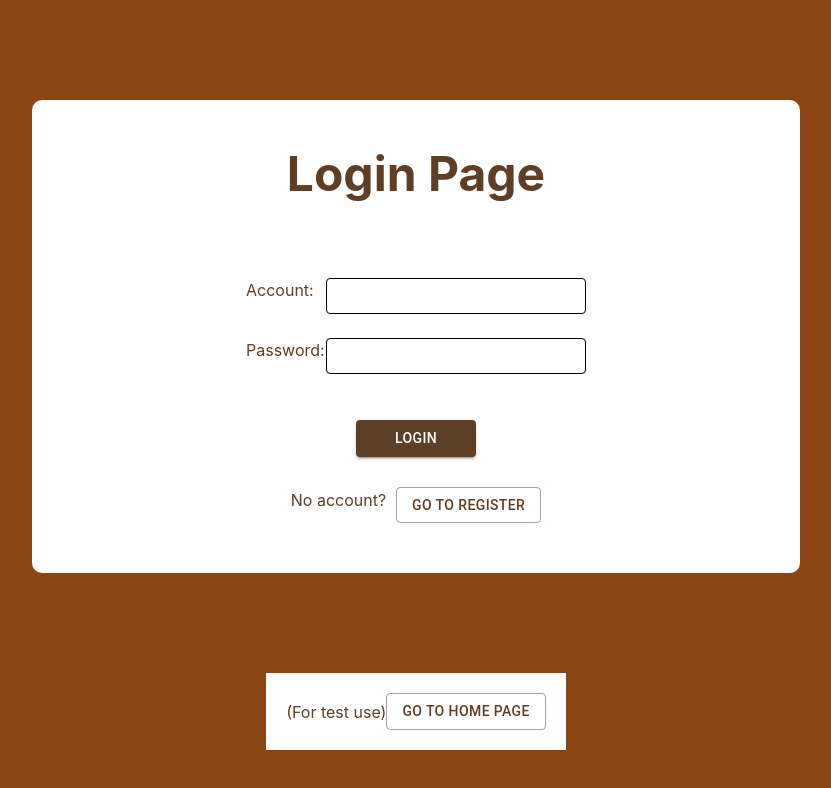
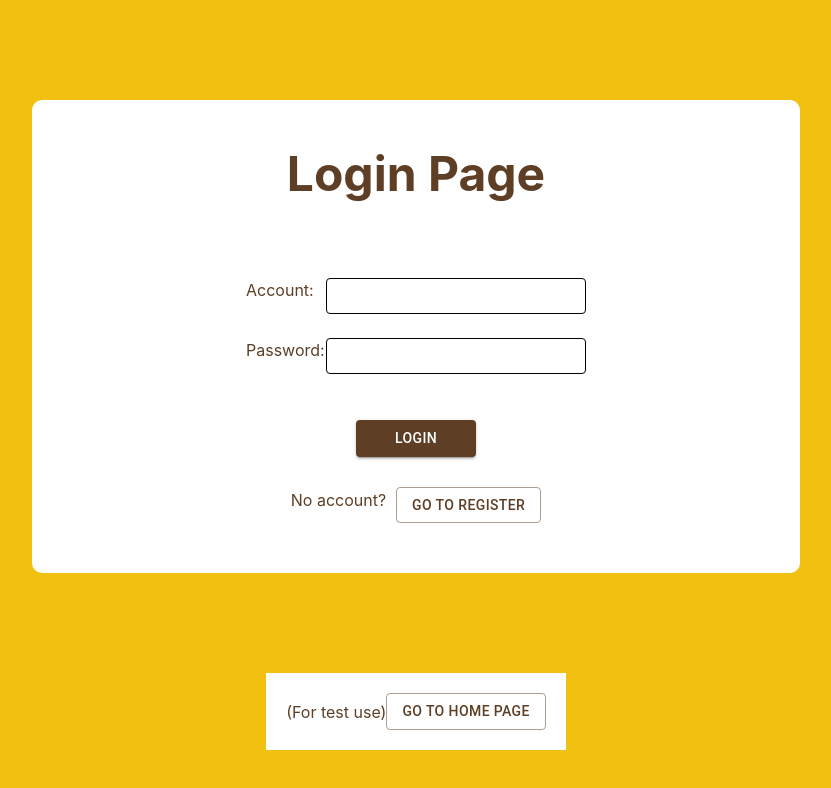
Before and after one commit to peanut0204/SAD_fp, a React (Create React App) app in the folder frontend/: page / in a window 1280 px wide. Shown: the top 788 px of the page, without its empty margins (224-1055 px from the left). Built offline with nearby package versions, Linux system fonts and the light colour scheme.

Commit message:
change background color of login and search food

```diff
--- a/frontend/src/pages/Login.jsx
+++ b/frontend/src/pages/Login.jsx
@@ -72,7 +72,7 @@ function Login() {
 
   return (
 
-    <div style={{ backgroundColor: 'saddlebrown', minHeight: '100vh' , display: 'flex', flexDirection: 'column', justifyContent: 'center', alignItems: 'center', color: '#5e3f26' }}>
+    <div style={{ backgroundColor: '#F1C010', minHeight: '100vh' , display: 'flex', flexDirection: 'column', justifyContent: 'center', alignItems: 'center', color: '#5e3f26' }}>
       <ThemeProvider theme={theme}>
         <div style={{ backgroundColor: 'white', borderRadius: '10px', padding: '50px', width: '60%', marginTop: '50px', marginBottom: '50px', display: 'flex', flexDirection: 'column', alignItems: 'center' }}>
           <h1 className="text-5xl font-bold mb-20"  >Login Page</h1>
--- a/frontend/src/pages/SearchFood.jsx
+++ b/frontend/src/pages/SearchFood.jsx
@@ -50,7 +50,7 @@ function SearchFood() {
 				<Navbar memberId={memberId} />
 			</div>
 			)}
-			<div classname="p-10" style={{ backgroundColor: 'saddlebrown', minHeight: '100vh' , display: 'flex', flexDirection: 'column', alignItems: 'center', color: '#5e3f26' }}>
+			<div classname="p-10" style={{ backgroundColor: '#F1C010', minHeight: '100vh' , display: 'flex', flexDirection: 'column', alignItems: 'center', color: '#5e3f26' }}>
 			<ThemeProvider theme={theme}>
         <div style={{ backgroundColor: 'white', borderRadius: '10px', padding: '50px', width: '90%', marginTop: '50px', marginBottom: '50px', display: 'flex', flexDirection: 'column', alignItems: 'center' }}>
 				<h1 className="text-5xl font-bold mb-4">Search Book Page</h1>
```
